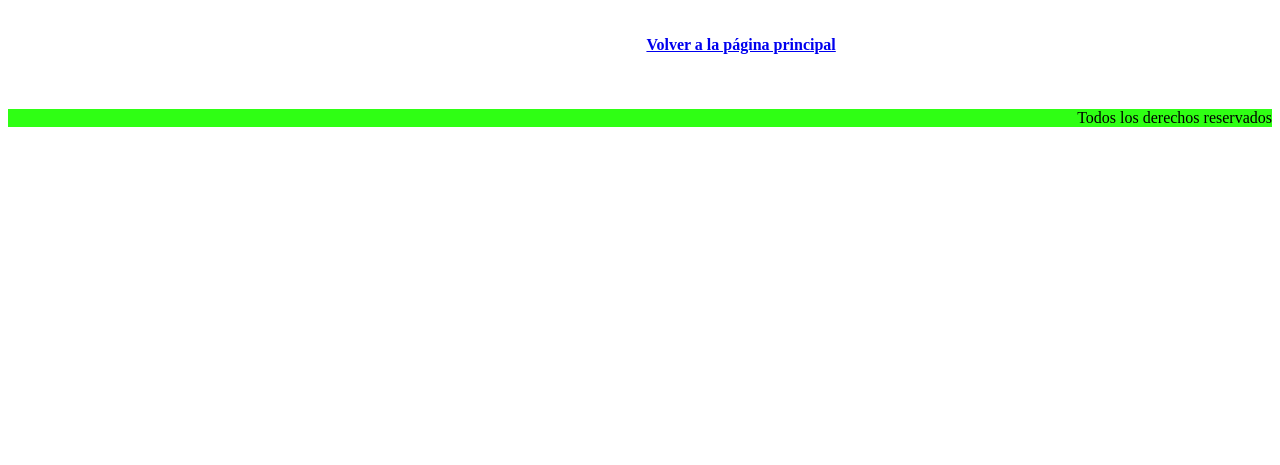
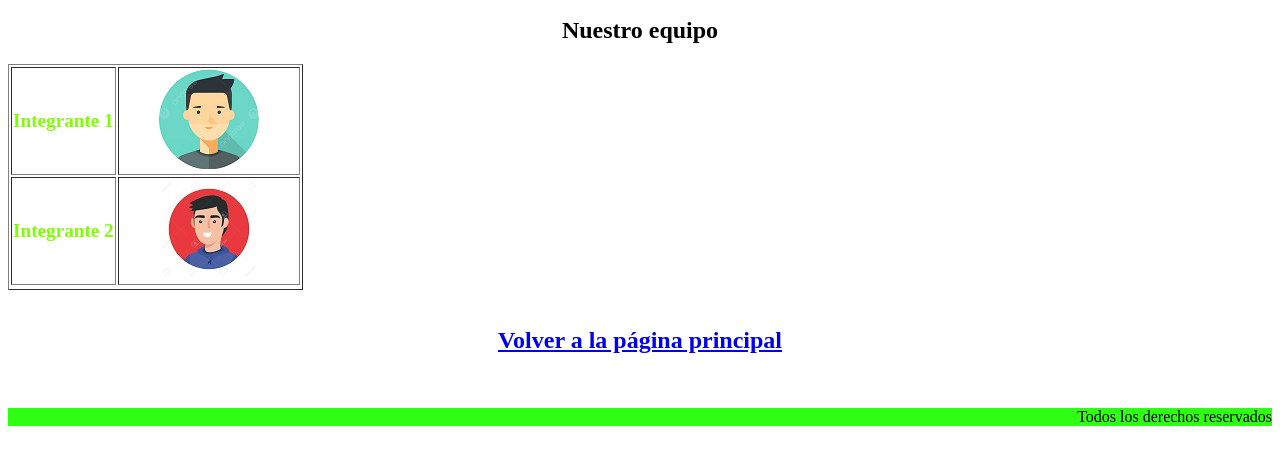
Before and after one commit to RubenADD/RubenADD.github.io, a plain HTML site: page HDA.html in a window 1280 px wide. Shown: the part 273-738 px from the top of the page. Drawn offline with Linux system fonts and the light colour scheme.

Commit message:
Add files via upload

```diff
--- a/HDA.html
+++ b/HDA.html
@@ -26,8 +26,24 @@
 
         <tr></tr>
     </table>
+
+
+    <table border="1" class="integrantes">
+        <h2>Nuestro equipo</h2>
+        <tr>
+            <td class="días"> Integrante 1</td>
+            <td class="horarios"><img src="./integrante 1.jpg" alt=""></td>
+        </tr>
+        <tr>
+            <td class="días">Integrante 2</td>
+            <td class="horarios"> <img src="./Integrante 2.jpg" alt=""></td>
+        </tr>
+
+        <tr></tr>
+    </table>
+
     <br>
-    <h4><a href=".\index.html">Volver a la página principal</h4></a>
+    <h2 class="return"><a href=".\index.html">Volver a la página principal</h2></a>
     <br>
     <footer class="TP52">
         <p>Todos los derechos reservados</p>
--- a/style.css
+++ b/style.css
@@ -15,6 +15,7 @@ body {
     font-weight: bold;
     color: chartreuse;
     font-size: larger;
+
 }
 
 .horarios {
@@ -107,9 +108,11 @@ form {
     text-align: center;
 }
 
+.video {
 
+    padding: 18%;
+}
 
-}
 
 @media (min-width: 320px) {
     .celu {
```
Also changed, not shown: Contacto.html (+1 -1 lines), index.html (+4 -0 lines), Integrante 2.jpg (added), integrante 1.jpg (added).
